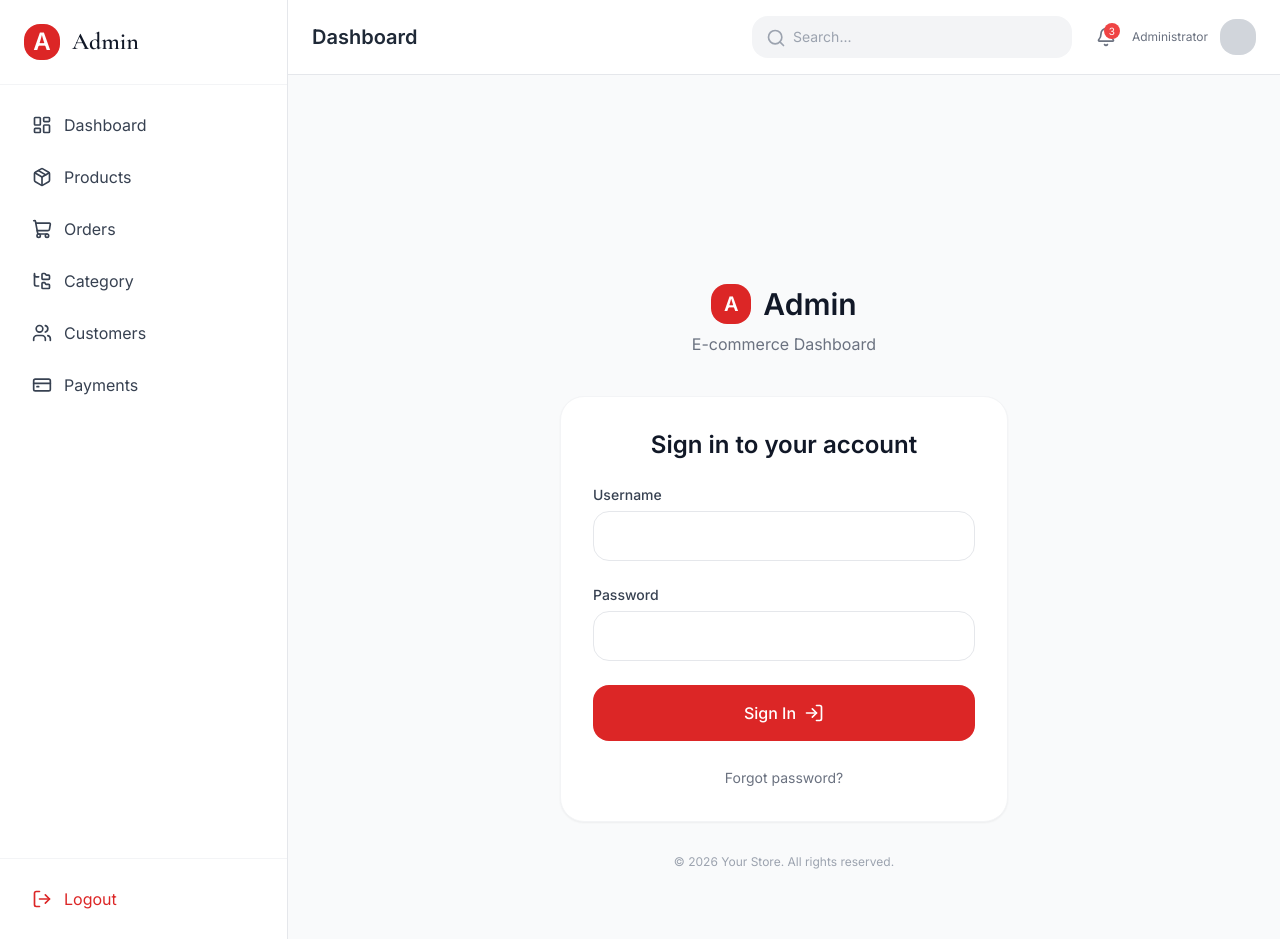
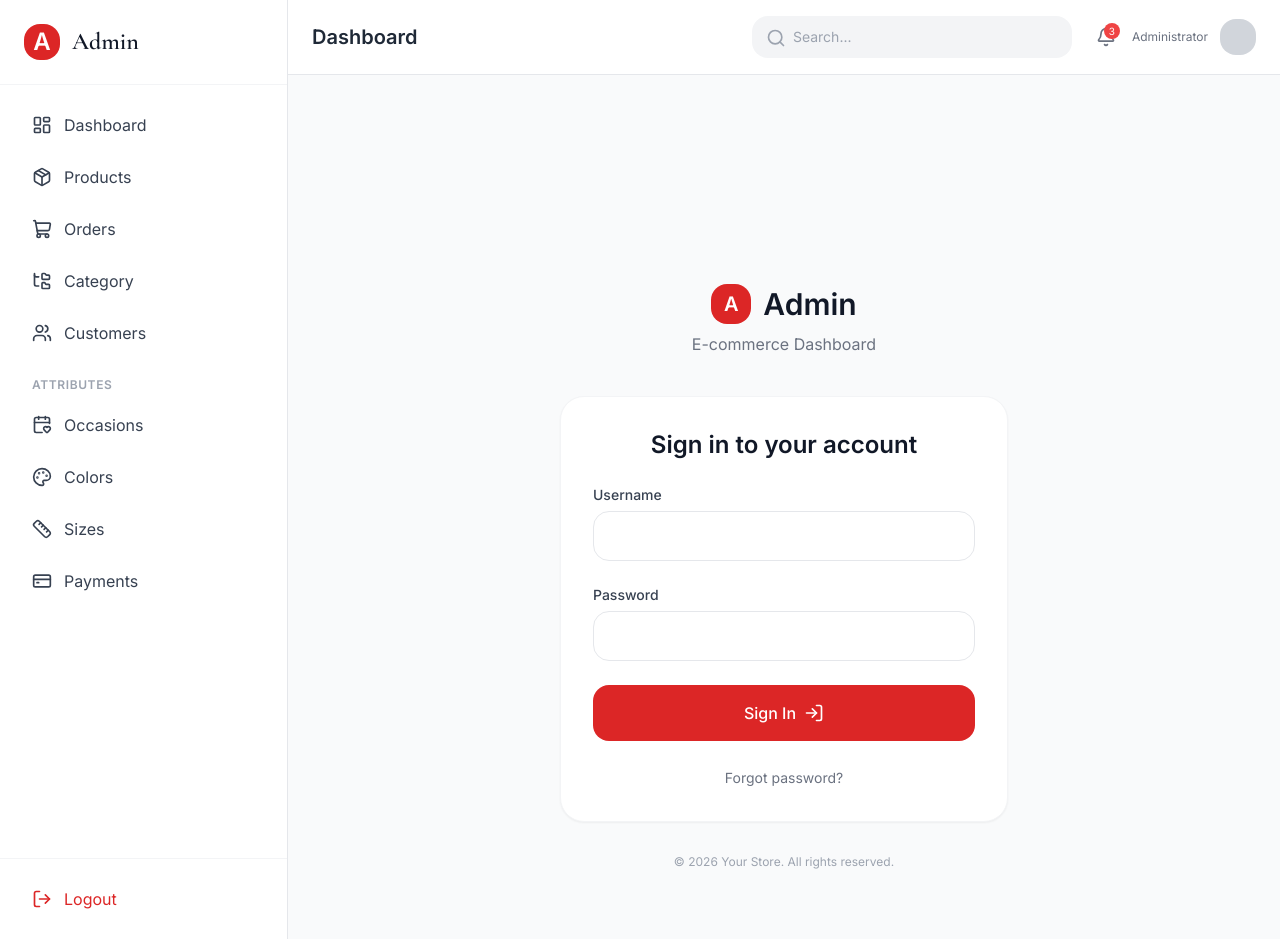
Before and after one commit to srreeraj/KurtiShop, a Django app: page /dashboard/login/ in a window 1280 px wide. Run offline with Django 5.2, Linux system fonts and the light colour scheme; some libraries are stand-ins or nearby versions.

Commit message:
added lookup links to dashboard sidebar

```diff
--- a/Kurtishop/templates/dashboard/layout/sidebar.html
+++ b/Kurtishop/templates/dashboard/layout/sidebar.html
@@ -34,6 +34,31 @@
             <i data-lucide="users" class="w-5 h-5"></i>
             <span>Customers</span>
         </a>
+        <!-- Attributes / Lookups -->
+        <div class="pt-4 pb-1 px-4">
+            <p class="text-xs font-semibold text-gray-400 uppercase tracking-wider">Attributes</p>
+        </div>
+
+        <a href="{% url 'lookups:occasion_list' %}"
+            class="flex items-center gap-3 px-4 py-3 text-gray-700 hover:bg-gray-100 rounded-2xl transition-colors
+                {% if 'occasion' in request.resolver_match.url_name %}bg-red-50 text-red-600 font-medium{% endif %}">
+                <i data-lucide="calendar-heart" class="w-5 h-5"></i>
+                <span>Occasions</span>
+        </a>
+
+        <a href="{% url 'lookups:color_list' %}"
+            class="flex items-center gap-3 px-4 py-3 text-gray-700 hover:bg-gray-100 rounded-2xl transition-colors
+                {% if 'color' in request.resolver_match.url_name %}bg-red-50 text-red-600 font-medium{% endif %}">
+            <i data-lucide="palette" class="w-5 h-5"></i>
+            <span>Colors</span>
+        </a>
+
+        <a href="{% url 'lookups:size_list' %}"
+            class="flex items-center gap-3 px-4 py-3 text-gray-700 hover:bg-gray-100 rounded-2xl transition-colors
+                {% if 'size' in request.resolver_match.url_name %}bg-red-50 text-red-600 font-medium{% endif %}">
+                <i data-lucide="ruler" class="w-5 h-5"></i>
+                <span>Sizes</span>
+        </a>
 
         <a href="#" class="flex items-center gap-3 px-4 py-3 text-gray-700 hover:bg-gray-100 rounded-2xl transition-colors">
             <i data-lucide="credit-card" class="w-5 h-5"></i>
```
